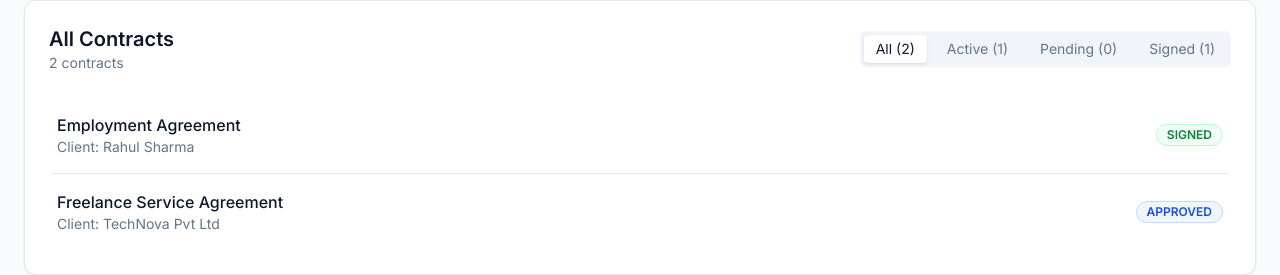
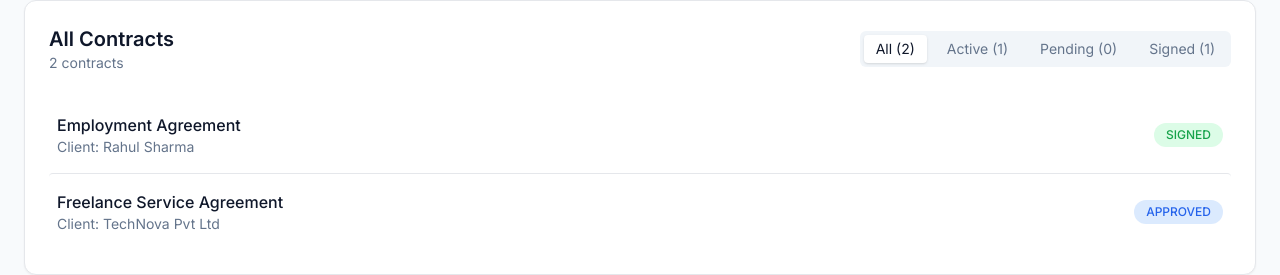
Before and after one commit to Shrol69/Contract-Management-Platform, a Next.js app in the folder contract-app/: page /contract in a window 1280 px wide. Shown: the part 189-464 px from the top of the page. Built offline with nearby package versions, Linux system fonts and the light colour scheme.

Commit message:
Fix StatusBadge type error

```diff
--- a/contract-app/components/StatusBadge.tsx
+++ b/contract-app/components/StatusBadge.tsx
@@ -1,21 +1,23 @@
-import React from 'react';
+type Props = {
+  status: string;
+};
 
-export const StatusBadge = ({ status }: { status: string }) => {
-  const styles = {
-    CREATED: "bg-gray-100 text-gray-700 border-gray-200",
-    APPROVED: "bg-blue-50 text-blue-700 border-blue-200",
-    SENT: "bg-purple-50 text-purple-700 border-purple-200",
-    SIGNED: "bg-green-50 text-green-700 border-green-200",
-    LOCKED: "bg-gray-800 text-white border-gray-900",
-    REVOKED: "bg-red-50 text-red-700 border-red-200",
+export function StatusBadge({ status }: Props) {
+  const map: Record<string, string> = {
+    CREATED: "bg-slate-100 text-slate-600",
+    APPROVED: "bg-blue-100 text-blue-600",
+    SENT: "bg-yellow-100 text-yellow-600",
+    SIGNED: "bg-green-100 text-green-600",
+    LOCKED: "bg-purple-100 text-purple-600",
   };
 
-  // Default to gray if status is unknown
-  const currentStyle = styles[status as keyof typeof styles] || styles.CREATED;
-
   return (
-    <span className={`px-2.5 py-0.5 rounded-full text-xs font-semibold border ${currentStyle}`}>
+    <span
+      className={`px-3 py-1 rounded-full text-xs font-medium ${
+        map[status] || "bg-gray-100 text-gray-500"
+      }`}
+    >
       {status}
     </span>
   );
-};
+}
```
